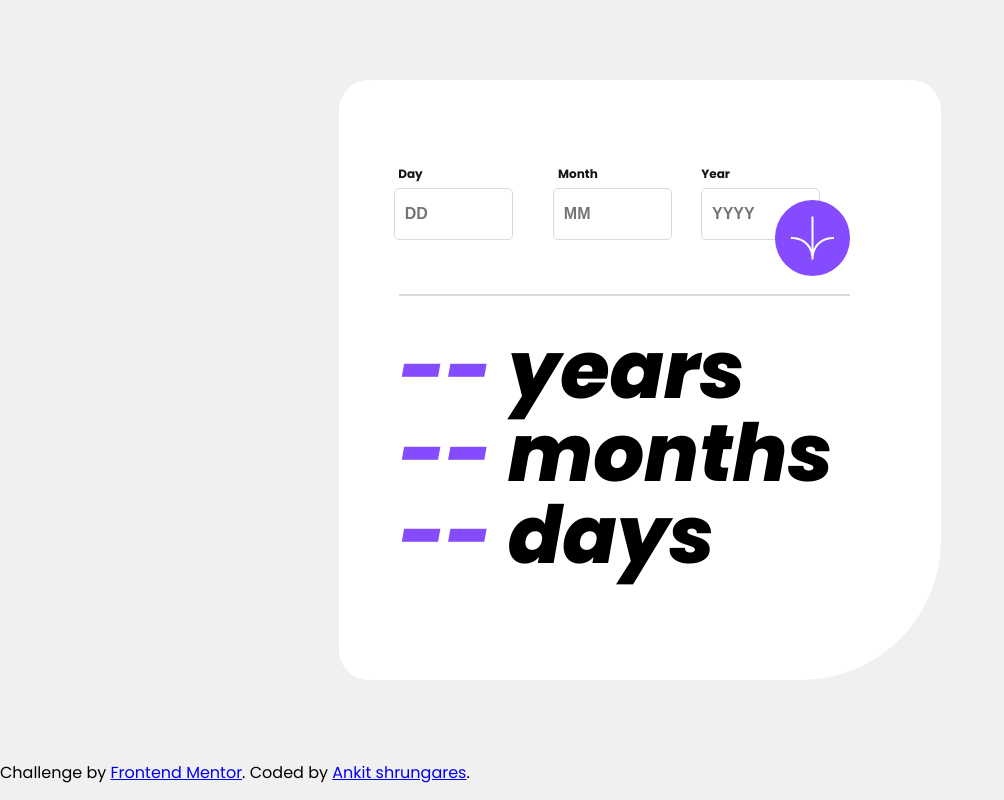
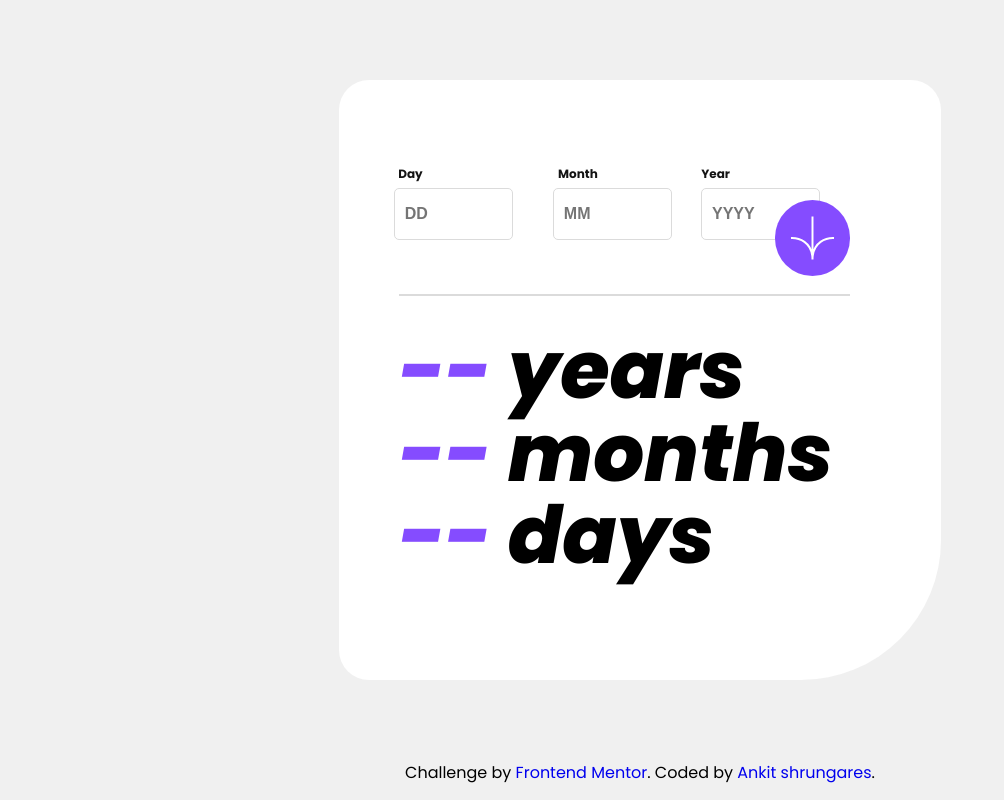
Before and after one commit to Ankitshru/Responsive-Age-Calculator, a plain HTML site: page index.html in a window 1280 px wide. Shown: the whole page, without its empty margins (0-1004 px from the left). Drawn offline with Linux system fonts and the light colour scheme.

Commit message:
Update index.css

```diff
--- a/index.css
+++ b/index.css
@@ -97,6 +97,12 @@ label{
 .img:hover{
     background-color: hsl(0, 0%, 8%);
     cursor: pointer;
+}
+.attribution{
+    text-align: center;
+}
+.attribution a{
+    text-decoration: none;
 }
 /******************************CSS BEFORE END *************************/
 
```
